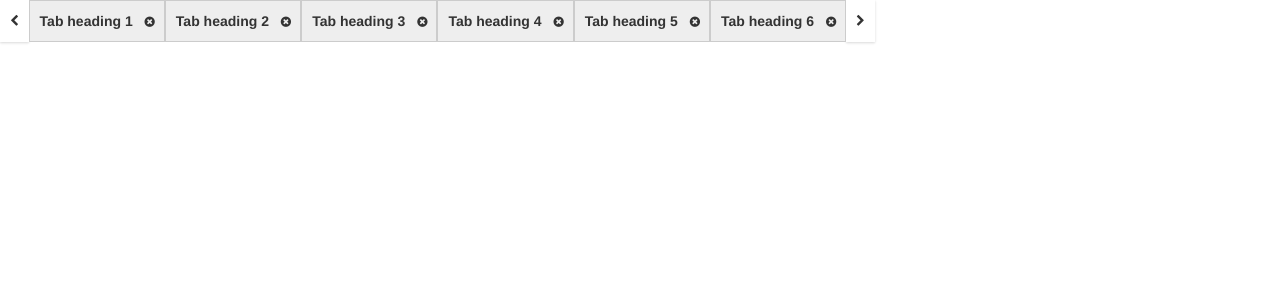
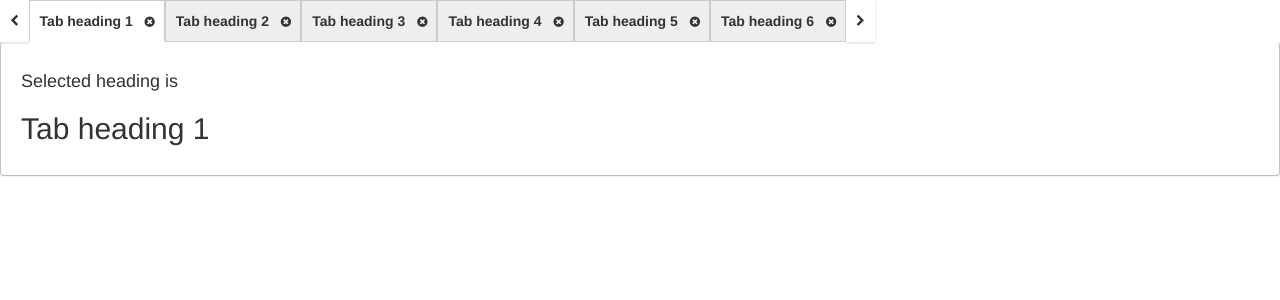
Before and after one commit to srinidevlearn/angular-ivy-scrollable-tab, an Angular app: page / in a window 1280 px wide. Shown: the top 300 px of the page. Built offline with nearby package versions, Linux system fonts and the light colour scheme.

Commit message:
4 files modified

```diff
--- a/src/app/app.component.css
+++ b/src/app/app.component.css
@@ -1,3 +1,10 @@
 p {
   font-family: Lato;
 }
+
+.panel{
+  width:100%;
+  border:1px solid silver;
+  border-top:none;
+  padding:20px
+}
--- a/src/app/app.component.html
+++ b/src/app/app.component.html
@@ -1 +1,7 @@
-<app-scroll-tab [tabData]="tabData" [scrollPos]="scrollPos" (selectedTabData)="getSelectedTabData($event)"></app-scroll-tab>
+<app-scroll-tab [tabData]="tabData" [scrollPos]="scrollPos" (selectedTabData)="getSelectedTabData($event)">
+</app-scroll-tab>
+
+<div class="panel">
+	<h4>Selected heading is</h4>
+  <h2>{{bodyContent.header}}</h2>
+<div>
--- a/src/app/app.component.ts
+++ b/src/app/app.component.ts
@@ -11,12 +11,16 @@ scrollPos=30;
     .fill(0)
     .map((itm, i) => {
       return {
-        header: `Tab heading ${i + 1}`
+        header: `Tab heading ${i+1}`
       };
     });
   name = 'Angular ' + VERSION.major;
+  bodyContent:any={};
 
   getSelectedTabData(e:any){
-    console.log(e);
+
+    this.bodyContent = e;
+
+
   }
 }
--- a/src/app/scroll-tab/scroll-tab.component.ts
+++ b/src/app/scroll-tab/scroll-tab.component.ts
@@ -24,10 +24,15 @@ export class ScrollTabComponent implements OnInit {
   }
   @Input() set tabData(value: any) {
     if (Array.isArray(value)) {
-      this._tabData = value;
       if (this.validateTabData(value) == false) {
         this._tabData = [];
         throw new Error("Invalid tabdata format");
+      } else {
+        this._tabData = value;
+        setTimeout(() => {
+          document.getElementById("tab-0").click();
+        }, 500);
+        // tab-{{i}}
       }
     }
   }
@@ -57,6 +62,7 @@ export class ScrollTabComponent implements OnInit {
 
   closeAllTabs() {
     this._tabData = [];
+    this.selectedTabData.emit(this._tabData);
     setTimeout(() => {
       this.showContextMenu = false;
     }, 500);
@@ -66,7 +72,10 @@ export class ScrollTabComponent implements OnInit {
     this.showContextMenu = false;
   }
   selectedTab(i: number) {
-    this.selectedTabData.emit(this._tabData[i]);
+
+    setTimeout(() => {
+      this.selectedTabData.emit(this._tabData[i]);
+    }, 100);
   }
 
   myContextMenu(evt) {
@@ -75,13 +84,17 @@ export class ScrollTabComponent implements OnInit {
     this.yPos = evt.clientY;
     evt.preventDefault();
   }
-  removeData(index: number) {
-    let scrollContainer = this._tabData.splice(index, 1);
-    this._showScrollActionButton = this.checkScrollBar(
-      scrollContainer,
-      "horizontal"
-    );
-    console.log(this._showScrollActionButton);
+  removeData(i: number) {
+    this._tabData.splice(i, 1);
+
+    setTimeout(() => {
+      if (document.getElementById("tab-" + i) == null) {
+        this._tabData = [];
+        this.selectedTabData.emit(this._tabData);
+      } else {
+        document.getElementById("tab-" + i).click();
+      }
+    }, 100);
   }
 
   scrollRight() {
```
